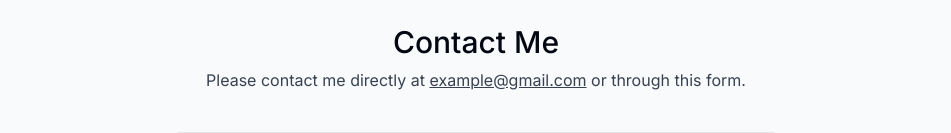
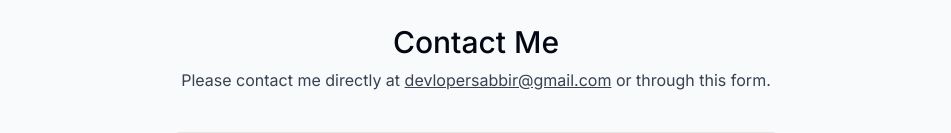
Before and after one commit to devlopersabbir/devlopersabbir.github.io, a Next.js app: page / in a window 1280 px wide. Shown: the part 3864-3997 px from the top of the page, without its empty margins (164-1115 px from the left). Built offline with nearby package versions, Linux system fonts and the light colour scheme; no server answers.

Commit message:
fixed experience deploy issue

```diff
--- a/components/contact.tsx
+++ b/components/contact.tsx
@@ -33,23 +33,21 @@ export default function Contact() {
 
       <p className="text-gray-700 -mt-6 dark:text-white/80">
         Please contact me directly at{" "}
-        <a className="underline" href="mailto:example@gmail.com">
-          example@gmail.com
+        <a className="underline" href="mailto:devlopersabbir@gmail.com">
+          devlopersabbir@gmail.com
         </a>{" "}
         or through this form.
       </p>
 
       <form
         className="mt-10 flex flex-col dark:text-black"
-        action={async (formData) => {
-          const { data, error } = await sendEmail(formData);
+        action={async (formData: FormData) => {
+          const { error } = await sendEmail(formData);
 
-          if (error) {
-            toast.error(error);
-            return;
-          }
-
+          if (error) return toast.error(error);
           toast.success("Email sent successfully!");
+          formData.set("senderEmail", "");
+          formData.set("message", "");
         }}
       >
         <input
--- a/components/experience.tsx
+++ b/components/experience.tsx
@@ -19,7 +19,7 @@ export default function Experience() {
     <section id="experience" ref={ref} className="scroll-mt-28 mb-28 sm:mb-40">
       <SectionHeading>My experience</SectionHeading>
       <VerticalTimeline lineColor="">
-        {experiencesData.map((item, index) => (
+        {experiencesData?.map((item, index) => (
           <React.Fragment key={index}>
             <VerticalTimelineElement
               contentStyle={{
--- a/package.json
+++ b/package.json
@@ -1,6 +1,6 @@
 {
   "name": "devlopersabbir.github.io",
-  "version": "0.0.4",
+  "version": "0.0.5",
   "author": {
     "email": "devlopersabbir@gmail.com",
     "name": "Sabbir Hossain Shuvo",
```
